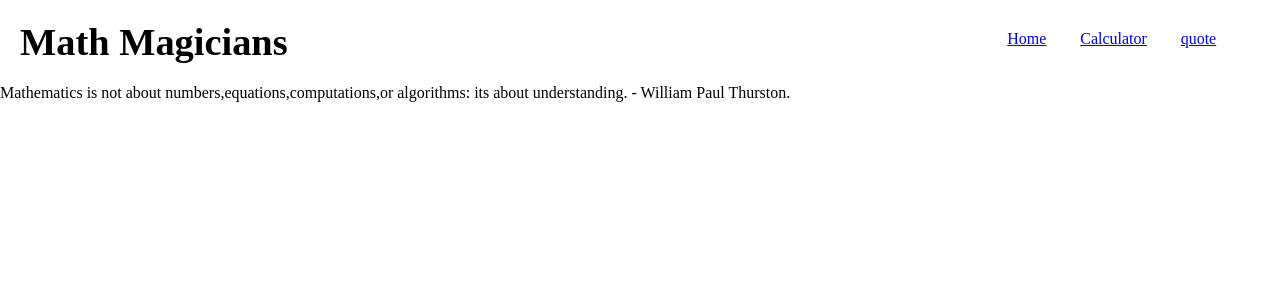
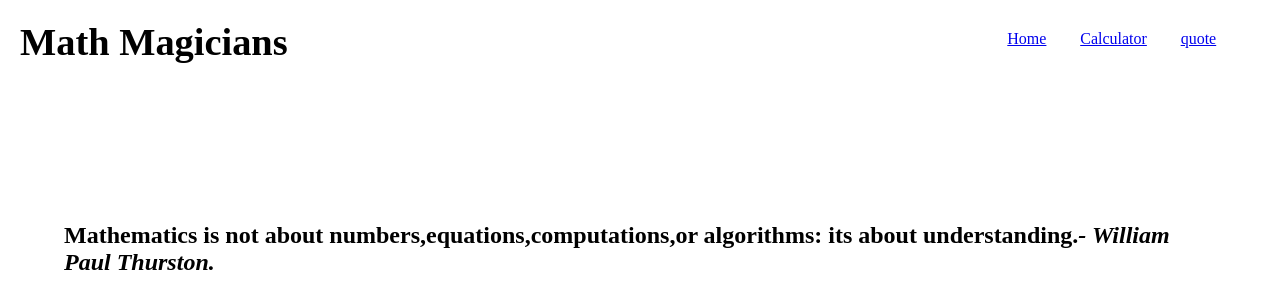
Before and after one commit to Abdona/mathmagician, a React (Create React App) app: page /quotes in a window 1280 px wide. Shown: the top 308 px of the page. Built offline with nearby package versions, Linux system fonts and the light colour scheme.

Commit message:
Style quote page

```diff
--- a/src/components/Quote.js
+++ b/src/components/Quote.js
@@ -1,9 +1,12 @@
 import React from 'react';
 
 const Quote = () => (
-  <p>
-    Mathematics is not about numbers,equations,computations,or algorithms:
-    its about understanding. - William Paul Thurston.
+  <p className="quote">
+    <h2>
+      Mathematics is not about numbers,equations,computations,or algorithms:
+      its about understanding.
+      <cite>- William Paul Thurston.</cite>
+    </h2>
   </p>
 );
 
--- a/src/components/home.css
+++ b/src/components/home.css
@@ -7,5 +7,5 @@
 }
 
 .main-section p {
-    margin-bottom: 20px;
+  margin-bottom: 20px;
 }
--- /dev/null
+++ b/src/components/quote.css
@@ -0,0 +1,6 @@
+.quote {
+  padding: 20px;
+  width: 90%;
+  margin: auto auto;
+  margin-top: 10%;
+}
--- a/src/index.js
+++ b/src/index.js
@@ -4,6 +4,7 @@ import App from './App';
 import './components/Calculator.css';
 import './app.css';
 import './components/home.css';
+import './components/quote.css';
 
 ReactDOM.render(
   <React.StrictMode>
```
